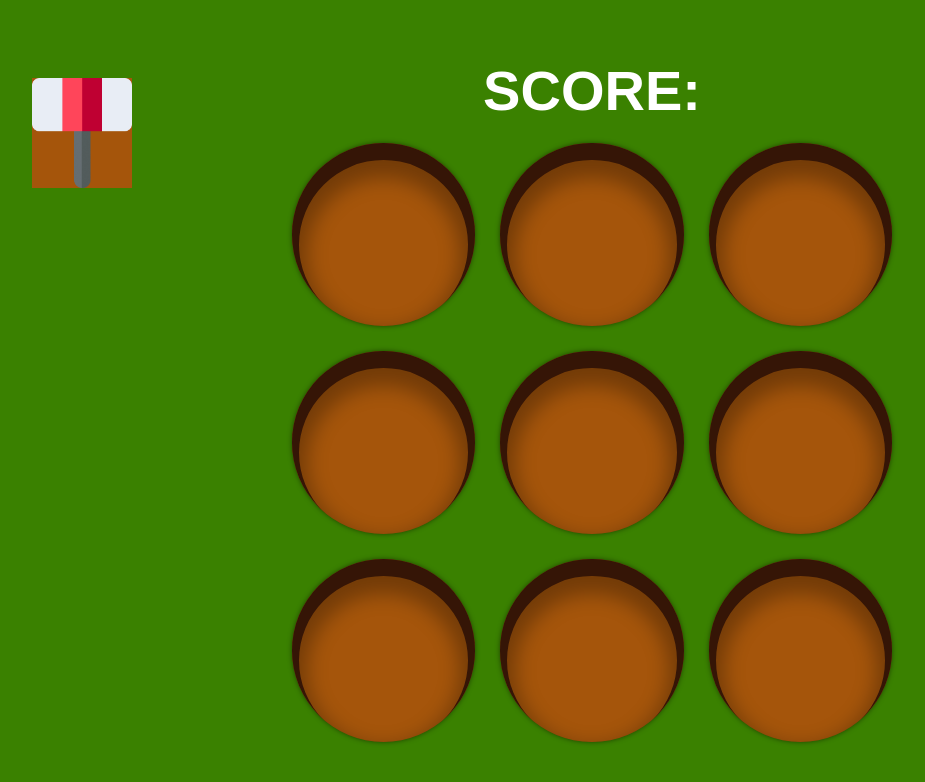
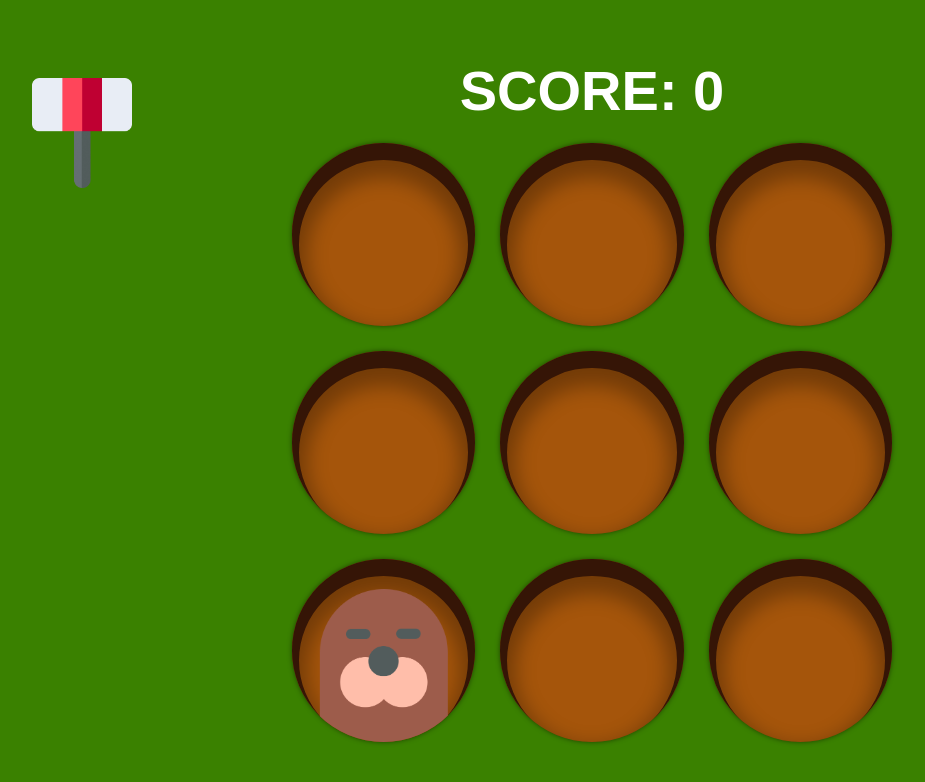
Before and after one commit to takladuck/WackAMole, a plain HTML site: page index.html in a window 1280 px wide. Shown: the whole page, without its empty margins (48-973 px from the left). Drawn offline with Linux system fonts and the light colour scheme.

Commit message:
Completed the game

```diff
--- a/index.html
+++ b/index.html
@@ -8,8 +8,7 @@
     <link rel="stylesheet" href="style.css">
 </head>
 <body>
-    <script src="main.js"></script>
-    <h1 class ="score">SCORE: </h1>
+    <h1 class ="score">SCORE: <span>0</span></h1>
     <div class ="board">
         <div class ="hole"> </div>
         <div class ="hole"> </div>
@@ -22,5 +21,6 @@
         <div class ="hole"> </div>
     </div>
     <div class = "cursor"></div>
+    <script src="main.js"></script>
 </body>
 </html>
--- a/main.js
+++ b/main.js
@@ -1,7 +1,52 @@
 const cursor = document.querySelector('.cursor');
+const holes = [...document.querySelectorAll('.hole')]
+let score = 0;
+let miss_count = 0;
+const scoreEl = document.querySelector('.score span');
+const sound = new Audio('Assets/smash.mp3');
+
+function run(){
+    console.log(miss_count);
+    if (miss_count > 3) {
+        alert('Game Over! Your score is: ' + score);
+        score = 0;
+        scoreEl.textContent = score;
+        miss_count = 0;
+    }
+    let timer = null
+
+    const i = Math.floor(Math.random() * holes.length);
+    const hole = holes[i];
+
+    const img = document.createElement('img');
+    img.classList.add('mole');
+    img.src = 'Assets/mole.png';
+
+    img.addEventListener('click', () => {
+        sound.play();
+        miss_count = 0;
+        score++;
+        scoreEl.textContent = score;
+        img.src='Assets/mole-whacked.png';
+        clearTimeout(timer);
+        setTimeout(() => {
+            hole.removeChild(img);
+            run();
+        }, 300);
+    });
+
+    hole.appendChild(img);
+
+    timer = setTimeout(() => {
+        hole.removeChild(img);
+        miss_count++;
+        run();
+    }, 900);
+}
+run();
 window.addEventListener('mousemove', (e) => {
-    cursor.style.left = e.pageY + 'px';
-    cursor.style.top = e.pageX + 'px';
+    cursor.style.left = e.pageX + 'px';
+    cursor.style.top = e.pageY + 'px';
 });
 window.addEventListener('mousedown', () => {
     cursor.classList.add('active');
--- a/style.css
+++ b/style.css
@@ -13,6 +13,8 @@ body{
     flex-direction: column;
     align-items: center;
     justify-content: center;
+    overflow: hidden;
+    cursor: none;
 }
 .score{
     font-size: 3.5em;
@@ -32,19 +34,38 @@ body{
     border-radius: 50%;
     box-shadow: inset 0 10px 0 7px rgb(53,21,6),
     inset 0 20px 20px 15px rgb(0,0,0,.3), 0 0 5px rgb(0,0,0,.5);
+    position: relative;
+    overflow: hidden;
 }
 .cursor{
     height:110px;
     width: 100px;
     position: absolute;
-    background-color: rgb(165,85,11);
     top : 100px;
     left: 100px;
     background-image: url('Assets/hammer.png');
     background-size: 100% 100%;
     transform: translate(-20%, -20%);
-    transform: transform .1s;
+    transition: transform .1s;
+    pointer-events: none;
 }
 .cursor.active{
     transform: translate(-20%, -20%) rotate(-45deg);
 }
+.hole .mole{
+    position: absolute;
+    width: 70%;
+    left: 50%;
+    transform: translate(-50%);
+    bottom: 0;
+    animation: raise .3s ease-out;
+}
+
+@keyframes raise{
+    0%{
+        transform: translate(-50%) translateY(100%);
+    }
+    100%{
+        transform: translate(-50%) translateY(0);
+    }
+}
```
